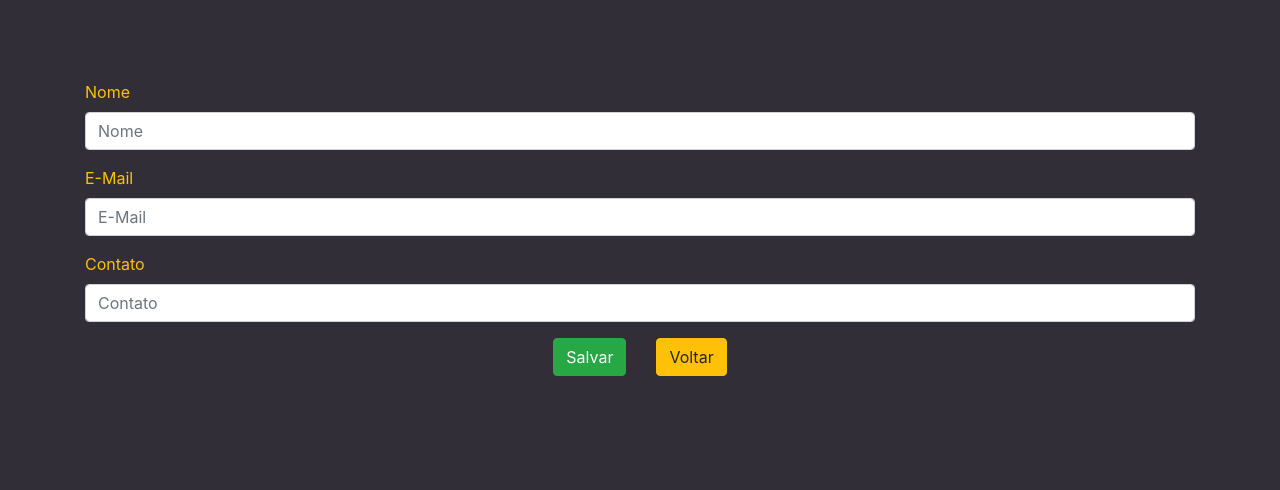
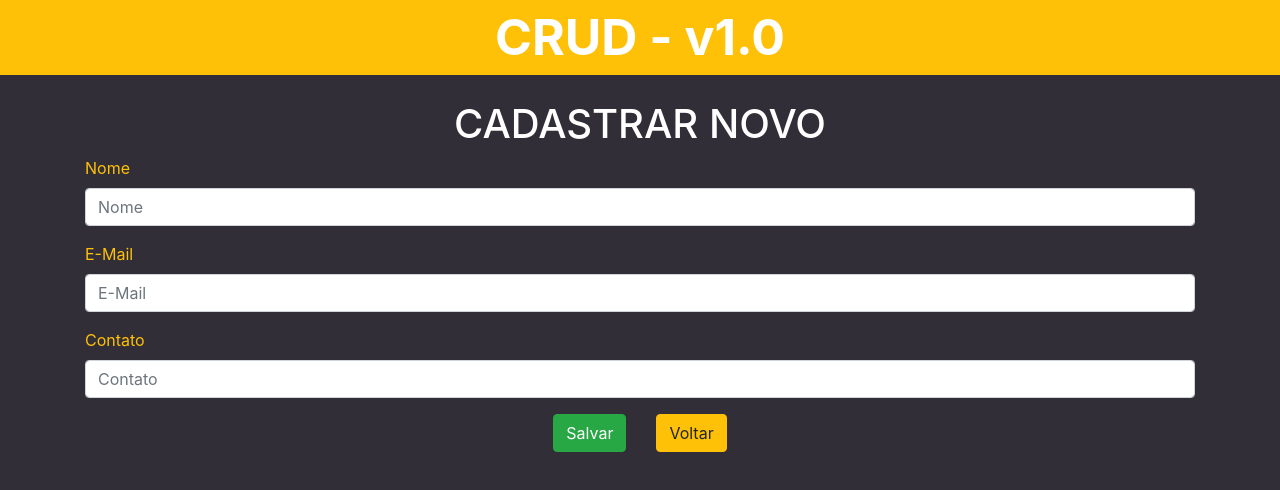
Before and after one commit to gustavolopesv3/contactfrontend, a Next.js app: page /contact in a window 1280 px wide. Shown: the top 490 px of the page. Built offline with nearby package versions, Linux system fonts and the light colour scheme.

Commit message:
add header and ajust css

```diff
--- /dev/null
+++ b/src/components/Header.js
@@ -0,0 +1,9 @@
+import styles from './header.module.css'
+
+export default function Header(){
+    return(
+        <div className={styles.headerCrud}>
+            CRUD - v1.0
+        </div>
+    )
+}
--- /dev/null
+++ b/src/components/header.module.css
@@ -0,0 +1,10 @@
+.headerCrud{
+  display: flex;
+  justify-content: center;
+  align-items: center;
+  background-color: #ffc107;
+  color: #fff;
+  font-weight: bold;
+  font-size: 50px;
+  margin-bottom: 25px;
+  }
--- a/src/pages/_app.js
+++ b/src/pages/_app.js
@@ -1,7 +1,11 @@
+import Header from '../components/Header'
 import '../styles/globals.css'
 
 function MyApp({ Component, pageProps }) {
-  return <Component {...pageProps} />
+  return (<>
+  <Header/>
+  <Component {...pageProps} />
+  </>)
 }
 
 export default MyApp
--- a/src/pages/contact.js
+++ b/src/pages/contact.js
@@ -27,6 +27,8 @@ export default function Contact(){
 
     return(
         <Container >
+        <h1>CADASTRAR NOVO</h1>
+
          <Form >
             <Form.Group controlId="formBasicEmail" >
                 <Form.Label>Nome</Form.Label>
--- a/src/pages/contact/[id].js
+++ b/src/pages/contact/[id].js
@@ -48,6 +48,8 @@ export default function ContactEdit(){
 
     return(
         <Container >
+        <h1>Editar: {id} - {name}</h1>
+
          <Form >
             <Form.Group controlId="formBasicEmail" >
                 <Form.Label>Nome</Form.Label>
--- a/src/pages/index.js
+++ b/src/pages/index.js
@@ -18,7 +18,7 @@ export default function Home() {
   return (
     <>
       <Container>
-        <h1> Projeto Tecnologias Web</h1>
+        <h1> PROJETO TECNOLOGIAS WEB</h1>
         <Table striped bordered hover  variant="dark">
           <thead>
             <tr>
--- a/src/styles/globals.css
+++ b/src/styles/globals.css
@@ -17,7 +17,7 @@ a {
 }
 
 #__next{
-  padding-top: 80px;
+  /* padding-top: 80px; */
   width: 100%;
   height: 100%;
   background-color: #312E38;
```
